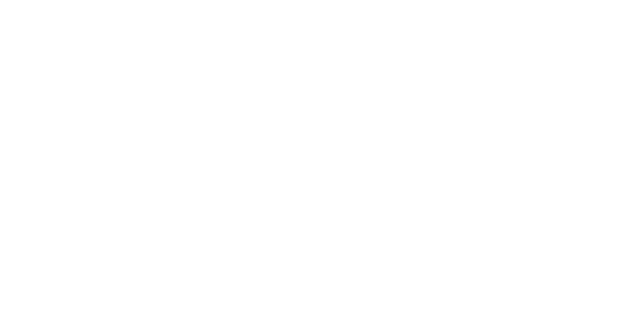
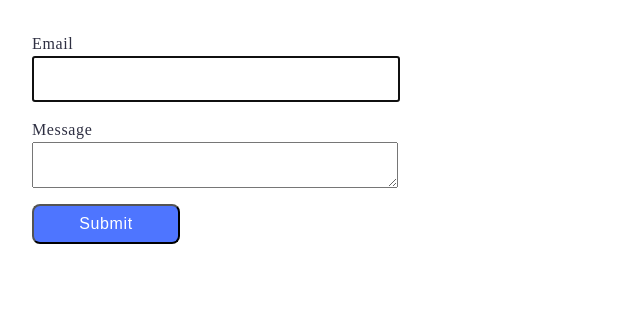
Before and after one commit to Andreyisenko/goit-js-hw-09, a website built with Vite: page src/2-form.html in a window 1280 px wide. Shown: the whole page, without its empty margins (0-640 px from the left). Built offline with nearby package versions, Linux system fonts and the light colour scheme.

Commit message:
add task-2

```diff
--- a/src/2-form.html
+++ b/src/2-form.html
@@ -8,6 +8,18 @@
     <link rel="stylesheet" href="./css/styles.css" />
   </head>
   <body>
-<script type="module" src="./js/2-form.js"></script>
+    <form class="feedback-form" autocomplete="off">
+      <label>
+        Email
+        <input type="email" name="email" autofocus />
+      </label>
+      <label>
+        Message
+        <textarea name="message" rows="8"></textarea>
+      </label>
+      <button  type="submit">Submit</button>
+    </form>
+
+    <script type="module" src="./js/2-form.js"></script>
   </body>
 </html>
--- a/src/css/form.css
+++ b/src/css/form.css
@@ -0,0 +1,57 @@
+.feedback-form {
+  display: flex;
+  align-items: flex-start;
+  justify-content: flex-start;
+  flex-direction: column;
+  gap: 16px;
+  border-radius: 8px;
+  padding: 24px;
+  width: 408px;
+  height: 256px;
+}
+label {
+  font-weight: 400;
+  font-size: 16px;
+  line-height: 1.5;
+  letter-spacing: 0.04em;
+  color: #2e2f42;
+}
+input {
+  display: flex;
+  align-items: flex-start;
+  justify-content: flex-start;
+  flex-direction: column;
+  gap: 8px;
+  width: 360px;
+  height: 40px;
+}
+textarea {
+  display: flex;
+  align-items: flex-start;
+  justify-content: flex-start;
+  flex-direction: column;
+  gap: 8px;
+  width: 360px;
+  height: 40px;
+}
+button {
+  display: flex;
+  align-items: center;
+  justify-content: center;
+  flex-direction: row;
+  gap: 10px;
+  border-radius: 8px;
+  padding: 8px 16px;
+  width: 148px;
+  height: 40px;
+  background: #4e75ff;
+  font-weight: 500;
+  font-size: 16px;
+  line-height: 1.5;
+  letter-spacing: 0.04em;
+  color: #fff;
+}
+button:hover,
+button:focus {
+  background-color: #6c8cff;
+}
--- a/src/js/2-form.js
+++ b/src/js/2-form.js
@@ -1 +1,4 @@
-console.log("Form-2");
+const formS = document.querySelector(".feedback-form")
+console.log(formS);
+const btn = document.querySelector("button")
+console.log(btn);
```
